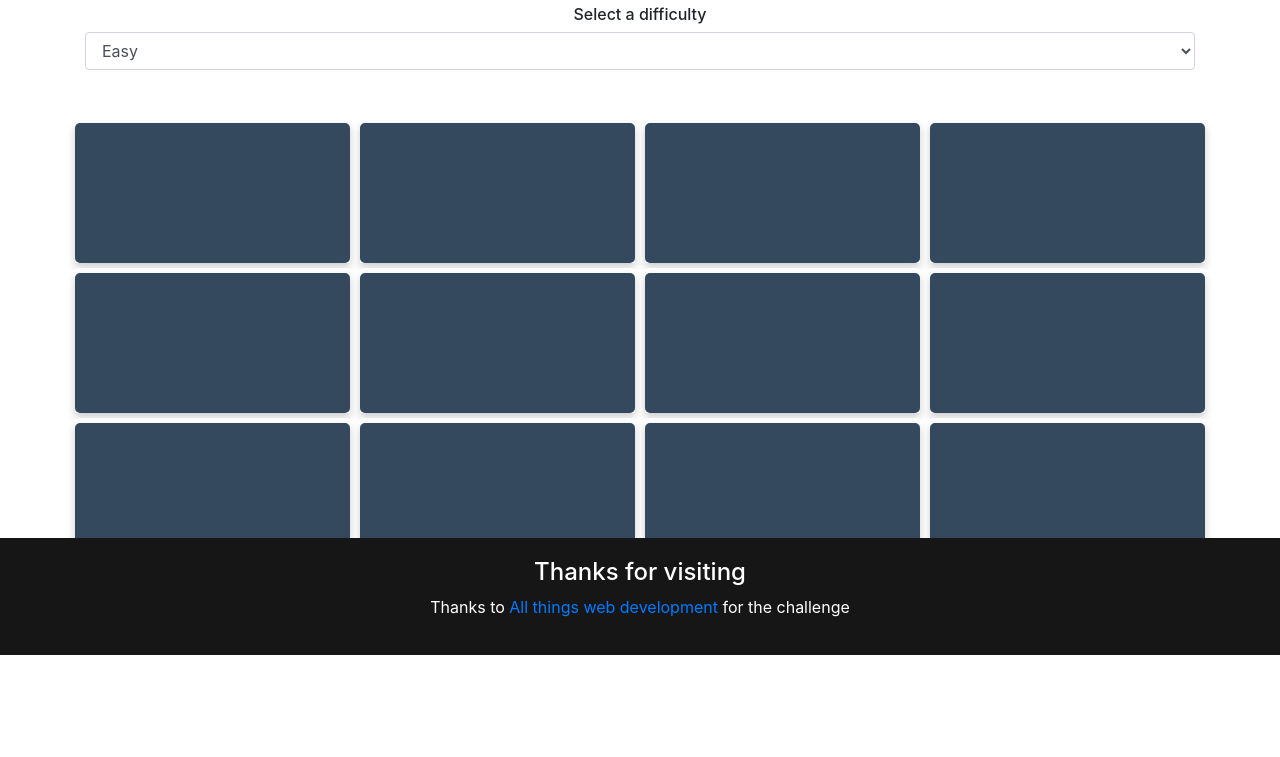
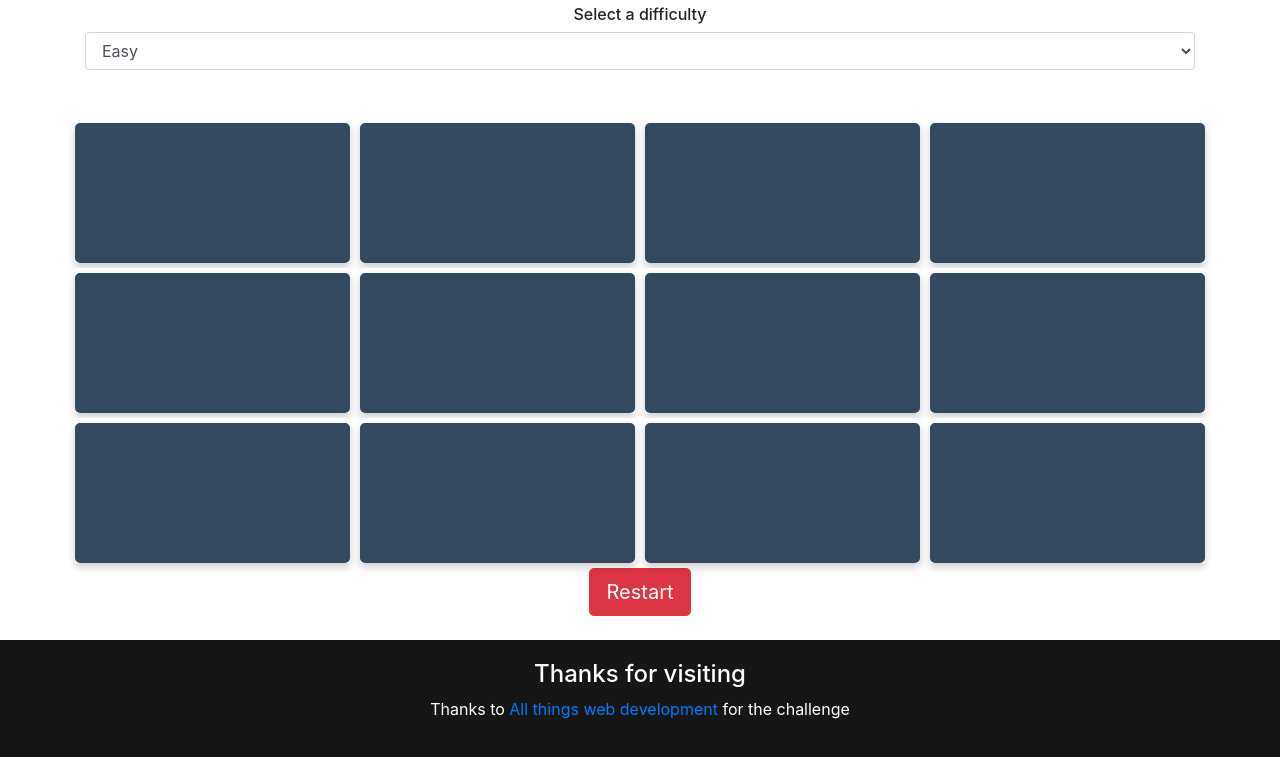
Before and after one commit to Styx117/memoryGame, a plain HTML site: page index.html in a window 1280 px wide. Shown: the part 145-902 px from the top of the page. Before the commit the page ends 800 px from the top, so only its background shows below. Drawn offline with nearby package versions, Linux system fonts and the light colour scheme.

Commit message:
Update style.css

```diff
--- a/style.css
+++ b/style.css
@@ -20,12 +20,17 @@
 		color: #ff9b85;
 	}
 }
+html,body{
+	height:100%;
+	 margin: 0;
+}
 footer{
+	margin-top:auto;
 	background-color: #161616;
 	padding: 20px;
 	color: #fff;
 	text-align: center;
-	position: absolute;
+	position: relative;
 	bottom: 0;
 	width: 100%;
 }
```
